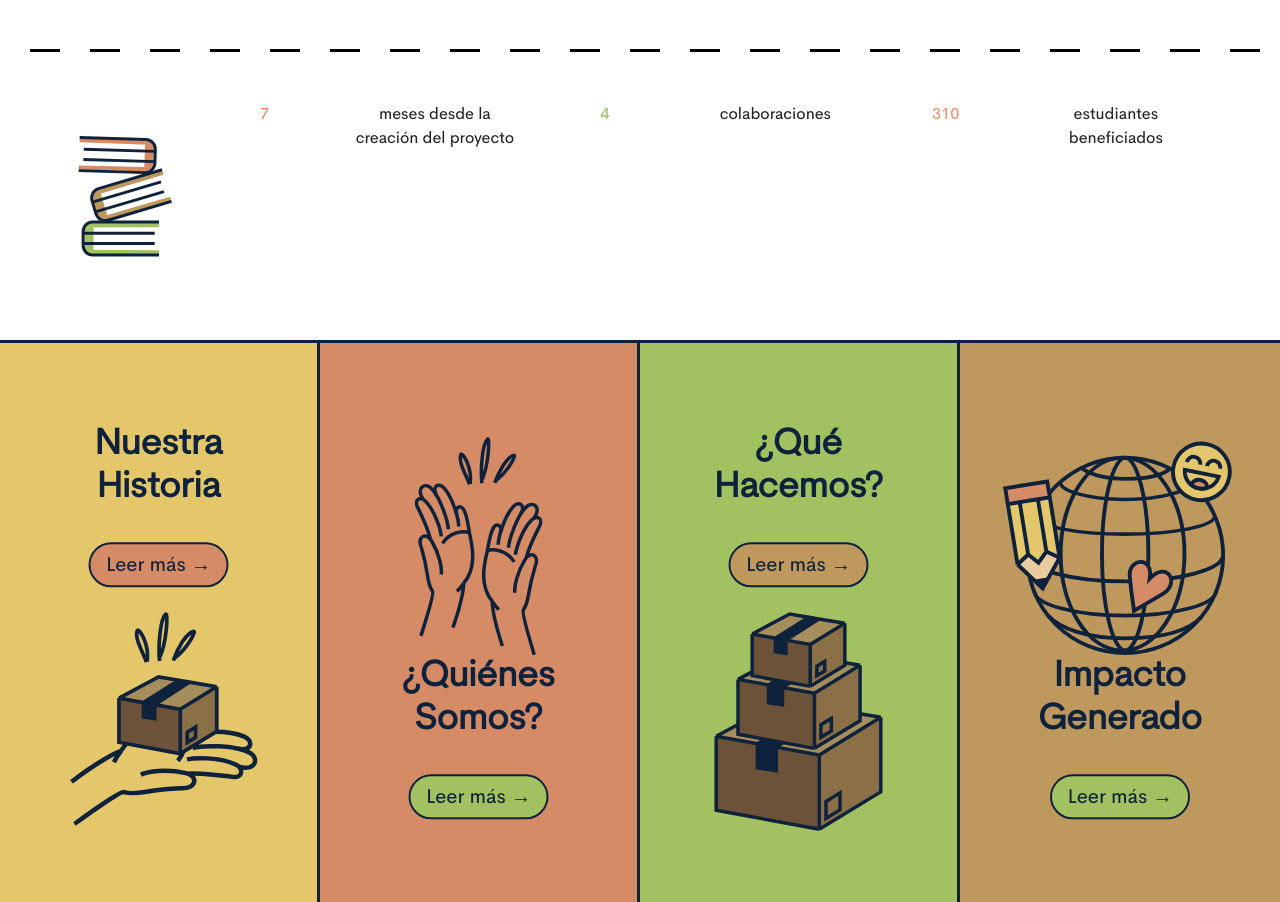
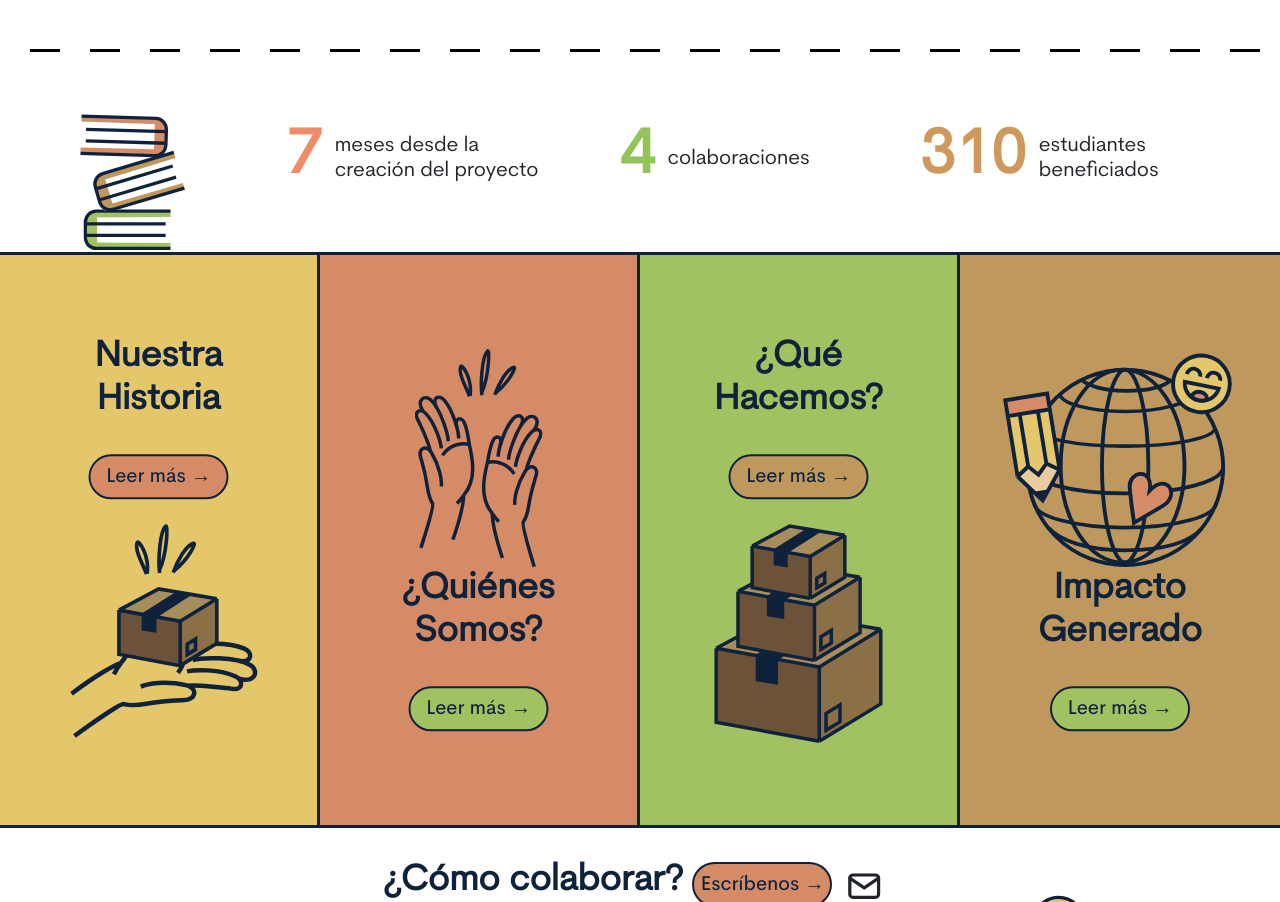
Before and after one commit to reginardzss/CapaXCapa, a React (Create React App) app in the folder capaxcapa-react/: page /inicio in a window 1280 px wide. Shown: the part 1791-2693 px from the top of the page. Built offline with nearby package versions, Linux system fonts and the light colour scheme.

Commit message:
Parte de Abajo casi lista
Falta ponerle el font en negritas a los números

```diff
--- a/capaxcapa-react/src/components/pages/Inicio/Descripcion.js
+++ b/capaxcapa-react/src/components/pages/Inicio/Descripcion.js
@@ -4,6 +4,7 @@ import './Inicio.css';
 import Foto from '../../../media/Images/Inicio-slide-5.jpg';
 import Lapiz from '../../../media/Images/Icons/Lapiz.svg';
 import Libros from '../../../media/Images/Icons/Libros.svg';
+
 
 function Descripcion(){
     return (
@@ -88,33 +89,40 @@ function Descripcion(){
             </div>
             <div className="linea"></div>
             <div className="description-bottom-grid">
-                <div style={{ 'width': `20vw` }}>
+                <div>
                     <img src={Libros} className="imagen-libro"/>
                 </div>
-                <div className="description-bottom" style={{ 'width': `26.6%` }}>
-                    <div>
-                        <span className="text-red texto-impacto-bold">7</span>
+                <div className="description-bottom" style={{ 'width': `26vw` }}>
+                    <div style={{ 'width': `6vw`, 'textAlign' : `right` }}>
+                        <span className="text-red" style={{ 'fontSize': `4.861vw`, 'fontWeight': `900`, 'lineHeight': `5.694vw`}}>
+                            7
+                        </span>
                     </div>
-                    <div>
-                        <span className="texto-impacto"> meses desde la creación del proyecto </span>
+                    <div style={{ 'width': `19vw`, 'textAlign' : `left`, 'paddingRight' : `2vw`}}>
+                        <span> meses desde la creación del proyecto </span>
                     </div>
                 </div>
-                <div className="description-bottom" style={{ 'width': `26.6%` }}>
-                    <div>
-                        <span className="text-green texto-impacto-bold">4</span>
+                <div className="description-bottom" style={{ 'width': `26vw` }}>
+                    <div style={{ 'width': `6vw`, 'textAlign' : `right` }}>
+                        <span className="text-green" style={{ 'fontSize': `4.861vw`, 'fontWeight': `900`, 'lineHeight': `5.694vw`}}>
+                            4
+                        </span>
                     </div>
-                    <div>
-                        <span className="texto-impacto"> colaboraciones </span>
+                    <div style={{ 'width': `19vw`, 'textAlign' : `left`, 'paddingRight' : `2vw`}}>
+                        <span> colaboraciones </span>
                     </div>
                 </div>
-                <div className="description-bottom" style={{ 'width': `26.6%` }}>
-                    <div>
-                        <span className="text-red texto-impacto-bold">310</span>
+                <div className="description-bottom" style={{ 'width': `26vw` }}>
+                    <div style={{ 'width': `9vw`, 'textAlign' : `right` }}>
+                        <span className="text-orange" style={{ 'fontSize': `4.861vw`, 'fontWeight': `900`, 'lineHeight': `5.694vw`}}>
+                            310
+                        </span>
                     </div>
-                    <div>
-                        <span className="texto-impacto"> estudiantes beneficiados </span>
+                    <div style={{ 'width': `16vw`, 'textAlign' : `left`, 'paddingRight' : `1vw`}}>
+                        <span> estudiantes beneficiados </span>
                     </div>
                 </div>
+
             </div>
         </div>
     )
--- a/capaxcapa-react/src/components/pages/Inicio/Inicio.css
+++ b/capaxcapa-react/src/components/pages/Inicio/Inicio.css
@@ -219,27 +219,23 @@
     display:grid;
     grid-template-columns: repeat(2, 1fr);
     float: left;
-    font-family: "Cerebri-Sans-Book", sans-serif;
+    align-items: center;
+    padding-top: 20px;
 }
 
-.texto-impacto {
-    /*font-family: "Cerebri-Sans-Book", sans-serif;*/
+.description-bottom span {
+    font-family: "Cerebri-Sans-Book", sans-serif;
+    font-size: 1.597vw;
     font-weight: 500;
-    line-height: 2.569vw;
-    font-size: 2.083vw;
-    text-align: center;
-}
-
-.texto-impacto-bold {
-    font-weight: 800;
-    line-height: 5.694vw;
-    font-size: 4.861vw;
-    text-align: center;
+    line-height: 1.875vw;
+    text-align: left;
 }
 
 .imagen-libro{
-    width: 9.028vw;
-    height: 23.5vh;
+    width: 130px;
+    height: auto;
     float: left;
-    margin-left:5vw;
+    margin-left: 5vw;
+    margin-right: 4vw;
+    margin-bottom: -60px;
 }
```
